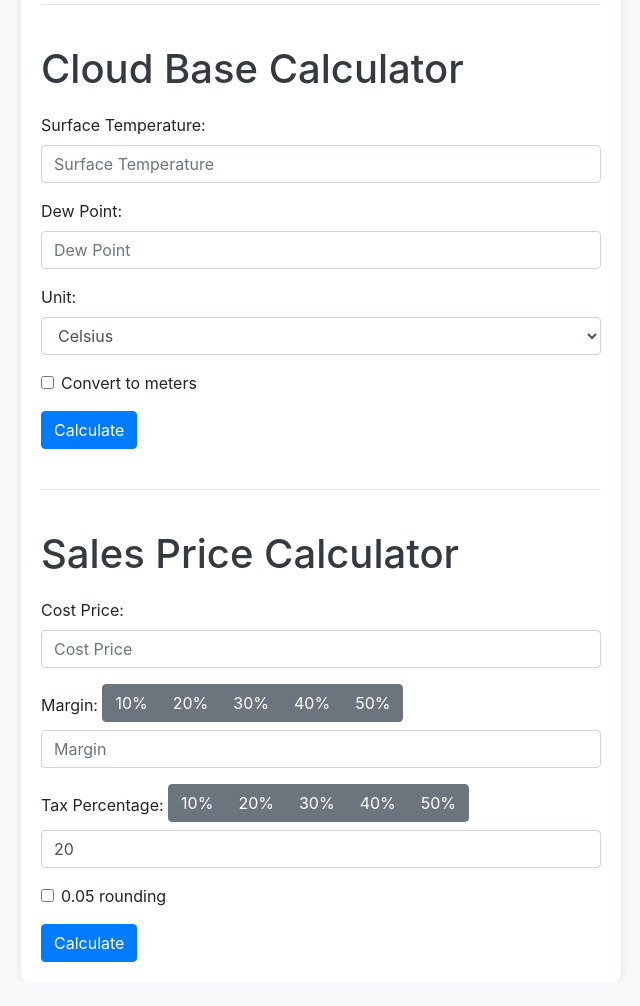
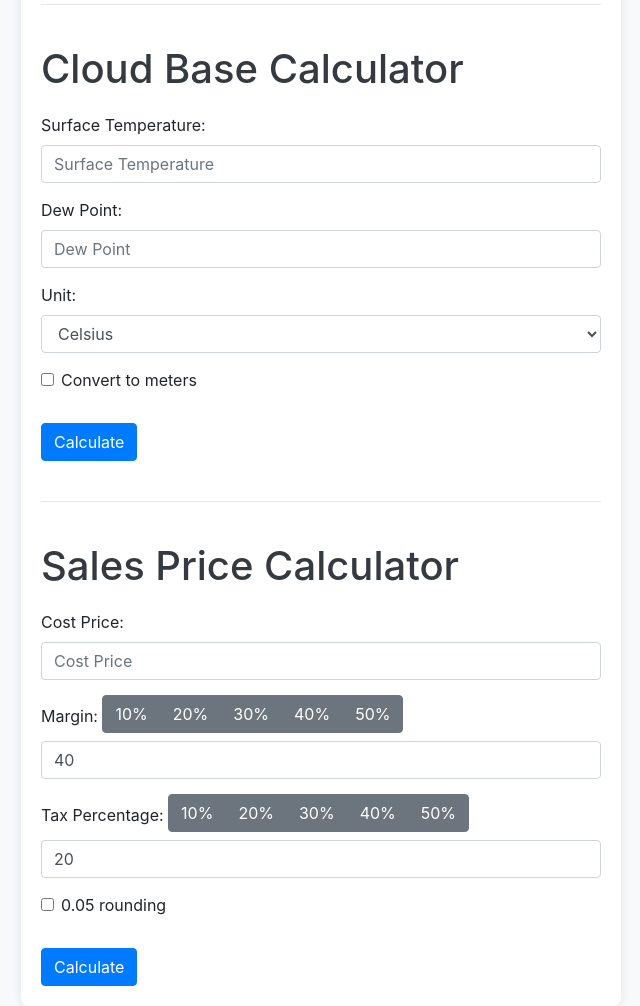
Before and after one commit to timothybs/percentagecalculator, a Flask app: page / in a window 1280 px wide. Shown: the part 236-1242 px from the top of the page, without its empty margins (319-959 px from the left). Before the commit the page ends 1198 px from the top, so only its background shows below. Run offline with Flask 3, Linux system fonts and the light colour scheme; some libraries are stand-ins or nearby versions.

Commit message:
Update to use port 8000 and default margin to 40%

```diff
--- a/app.py
+++ b/app.py
@@ -74,5 +74,5 @@ def index():
                            convert_to_meters=convert_to_meters)
 
 if __name__ == "__main__":
-    port = int(os.environ.get('PORT', 5000))
+    port = int(os.environ.get('PORT', 8000))  # Changed port to 8000
     app.run(host='0.0.0.0', port=port, debug=True)
--- a/templates/index.html
+++ b/templates/index.html
@@ -31,6 +31,9 @@
             padding: 10px;
             background: #e9ecef;
             border-radius: 5px;
+        }
+        .form-group, .form-check, .btn-group {
+            margin-bottom: 15px;
         }
     </style>
     <script>
@@ -110,7 +113,7 @@
                     <button type="button" class="btn btn-secondary" onclick="fillMargin(40)">40%</button>
                     <button type="button" class="btn btn-secondary" onclick="fillMargin(50)">50%</button>
                 </div>
-                <input type="text" id="margin" name="margin" class="form-control" placeholder="Margin" required>
+                <input type="text" id="margin" name="margin" class="form-control" placeholder="Margin" value="40" required>
             </div>
             <div class="form-group">
                 <label for="tax_percentage">Tax Percentage:</label>
```
